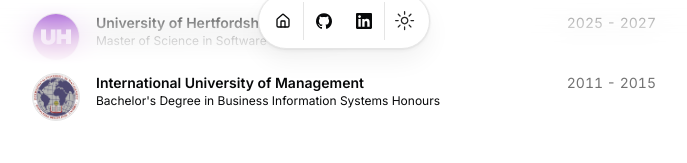
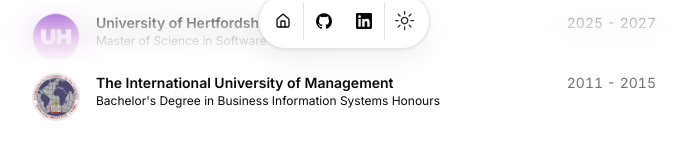
Before and after one commit to hsonhi/hsonhi.github.io, a Next.js app: page / in a window 1280 px wide. Shown: the part 735-898 px from the top of the page, without its empty margins (296-983 px from the left). Built offline with nearby package versions, Linux system fonts and the light colour scheme.

Commit message:
correct changes

```diff
--- a/src/components/magicui/blur-fade.tsx
+++ b/src/components/magicui/blur-fade.tsx
@@ -29,7 +29,7 @@ const BlurFade = ({
   blur = "6px",
 }: BlurFadeProps) => {
   const ref = useRef(null);
-  const inViewResult = useInView(ref, { once: true, margin: inViewMargin });
+  const inViewResult = useInView(ref, { once: true, });
   const isInView = !inView || inViewResult;
   const defaultVariants: Variants = {
     hidden: { y: yOffset, opacity: 0, filter: `blur(${blur})` },
--- a/src/data/resume.tsx
+++ b/src/data/resume.tsx
@@ -122,7 +122,7 @@ export const DATA = {
       end: "2027",
     },
     {
-      school: "International University of Management",
+      school: "The International University of Management",
       href: "https://ium.edu.na/",
       degree: "Bachelor's Degree in Business Information Systems Honours",
       logoUrl: "/ium.png",
```
